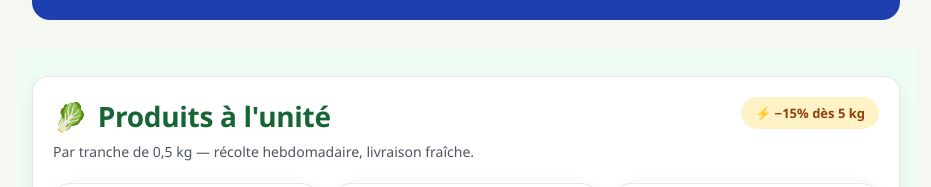
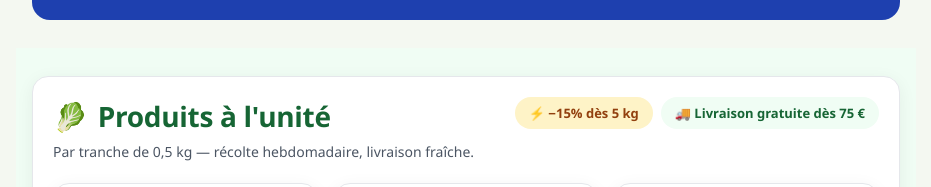
Before and after one commit to Laserreafricaine/serre-africaine, a React (Create React App) app: page / in a window 1280 px wide. Shown: the part 2208-2395 px from the top of the page, without its empty margins (0-931 px from the left). Built offline with nearby package versions, Linux system fonts and the light colour scheme.

Commit message:
Update App.jsx

```diff
--- a/src/App.jsx
+++ b/src/App.jsx
@@ -1223,7 +1223,12 @@ export default function App() {
           <Section bg={T.bgAlt}>
             <div style={card}>
               <SectionTitle emoji="🥬" title="Produits à l'unité" subtitle="Par tranche de 0,5 kg — récolte hebdomadaire, livraison fraîche."
-                action={<span style={{ background: T.amberLight, color: T.amber, fontWeight: "bold", padding: "7px 14px", borderRadius: 999, fontSize: 13 }}>⚡ −15% dès 5 kg</span>} />
+                action={
+                  <div style={{ display: "flex", gap: 8, flexWrap: "wrap" }}>
+                    <span style={{ background: T.amberLight, color: T.amber, fontWeight: "bold", padding: "7px 14px", borderRadius: 999, fontSize: 13 }}>⚡ −15% dès 5 kg</span>
+                    <span style={{ background: T.greenLight, color: T.greenDark, fontWeight: "bold", padding: "7px 14px", borderRadius: 999, fontSize: 13 }}>🚚 Livraison gratuite dès {FREE_DELIVERY_THRESHOLD} €</span>
+                  </div>
+                } />
               {cart.totalUnitWeight > 0 && <BulkBanner totalUnitWeight={cart.totalUnitWeight} bulkDiscount={cart.bulkDiscount} />}
               <div style={{ display: "grid", gridTemplateColumns: "repeat(auto-fit, minmax(240px, 1fr))", gap: 16 }}>
                 {PRODUCTS.map((product) => (
```
